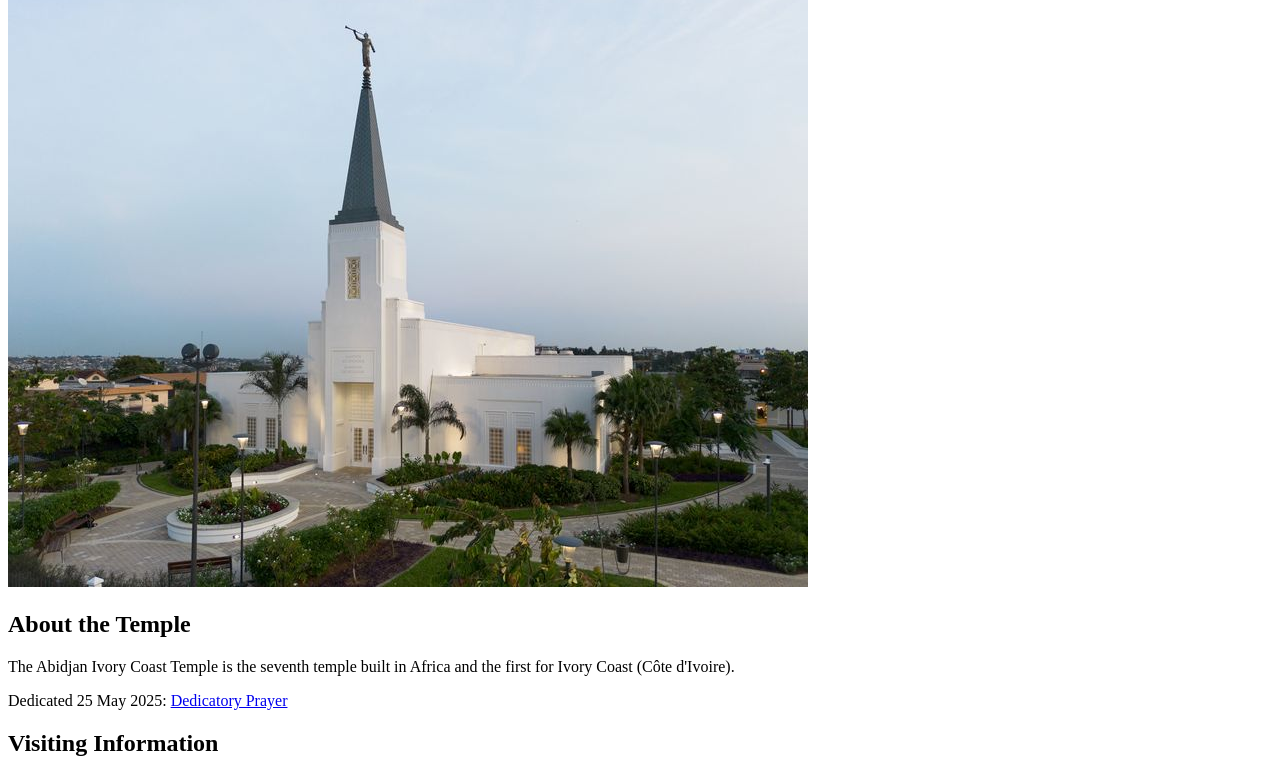
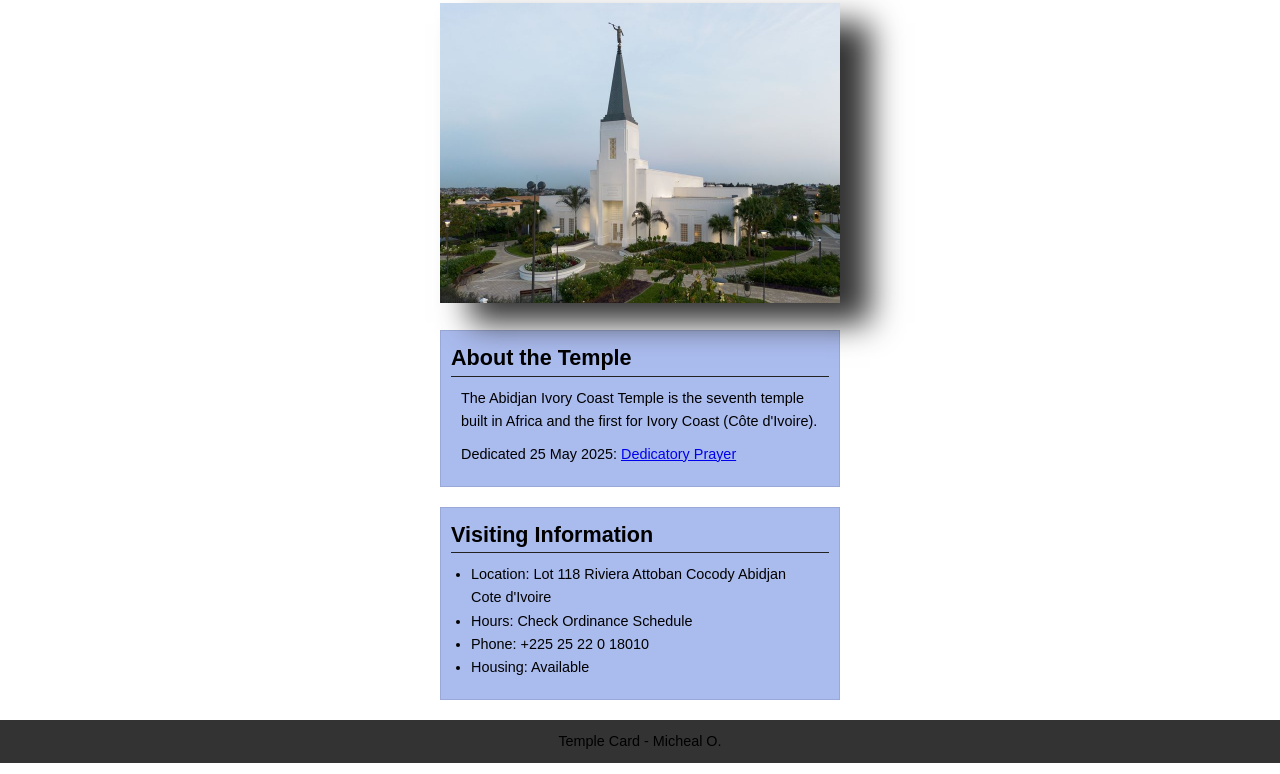
Before and after one commit to MichealOnyemelonu/wdd130, a plain HTML site: page week02/temple.html in a window 1280 px wide. Shown: the part 127-901 px from the top of the page. Drawn offline with Linux system fonts and the light colour scheme.

Commit message:
codealong week2 first pass

```diff
--- /dev/null
+++ b/week02/styles/temple.css
@@ -0,0 +1,59 @@
+* {
+    margin: 0;
+    padding: 0;
+}
+
+body {
+    font-family: Arial, sans-serif;
+    line-height: 1.6;
+}
+
+header,
+footer {
+    background-color: #333;
+    color: fff;
+    padding: 10px;
+    text-align: center;
+    font-size: 1.5rem;
+}
+
+main {
+    width: 400px;
+    margin: 0 auto;
+
+}
+
+h1 {
+    margin: 10px;
+    text-align: center;
+}
+
+h2 {
+    border-bottom: 1px solid #222;
+}
+
+img {
+    width: 100%;
+    height: auto;
+    box-shadow: 30px 20px 30px #333;
+}
+
+section {
+    margin: 20px 0;
+    border: 1px solid rgb(0 0 0/ 10%);
+    padding: 10px;
+    background-color: #abe;
+    font-size: .9rem;
+}
+
+section p {
+    margin: 10px;
+}
+
+ul {
+    margin: 10px 20px;
+}
+
+footer {
+    font-size: .9rem;
+}
--- a/week02/temple.html
+++ b/week02/temple.html
@@ -5,6 +5,7 @@
     <meta charset="UTF-8">
     <meta name="viewport" content="width=device-width, initial-scale=1.0">
     <title>Temple Card - Abidjan Cote d'Ivoire</title>
+    <link rel="stylesheet" href="styles/temple.css">
 </head>
 
 <body>
@@ -18,11 +19,12 @@
         </picture>
         <section>
             <h2>About the Temple</h2>
-            <p>The Abidjan Ivory Coast Temple is the seventh temple built in Africa and the first for Ivory Coast (Côte
+            <p>The Abidjan Ivory Coast Temple is the seventh temple built in Africa and the first
+                for Ivory Coast (Côte
                 d'Ivoire).</p>
             <p>Dedicated 25 May 2025: <a
-                    href="https://www.churchofjesuschrist.org/temples/dedicatory-prayer/abidjan-ivory-coast-temple/2025-05-25?lang=eng"
-                    target="_blank" rel="noopener noreferrer">Dedicatory Prayer</a></p>
+                  href="https://www.churchofjesuschrist.org/temples/dedicatory-prayer/abidjan-ivory-coast-temple/2025-05-25?lang=eng"
+                  target="_blank" rel="noopener noreferrer">Dedicatory Prayer</a></p>
         </section>
         <section>
             <h2>Visiting Information</h2>
@@ -35,7 +37,7 @@
         </section>
     </main>
     <footer>
-        <p>Temple Card - Your Name</p>
+        <p>Temple Card - Micheal O. </p>
     </footer>
 </body>
 
```
Also changed, not shown: index.html (line endings or trailing spaces).
